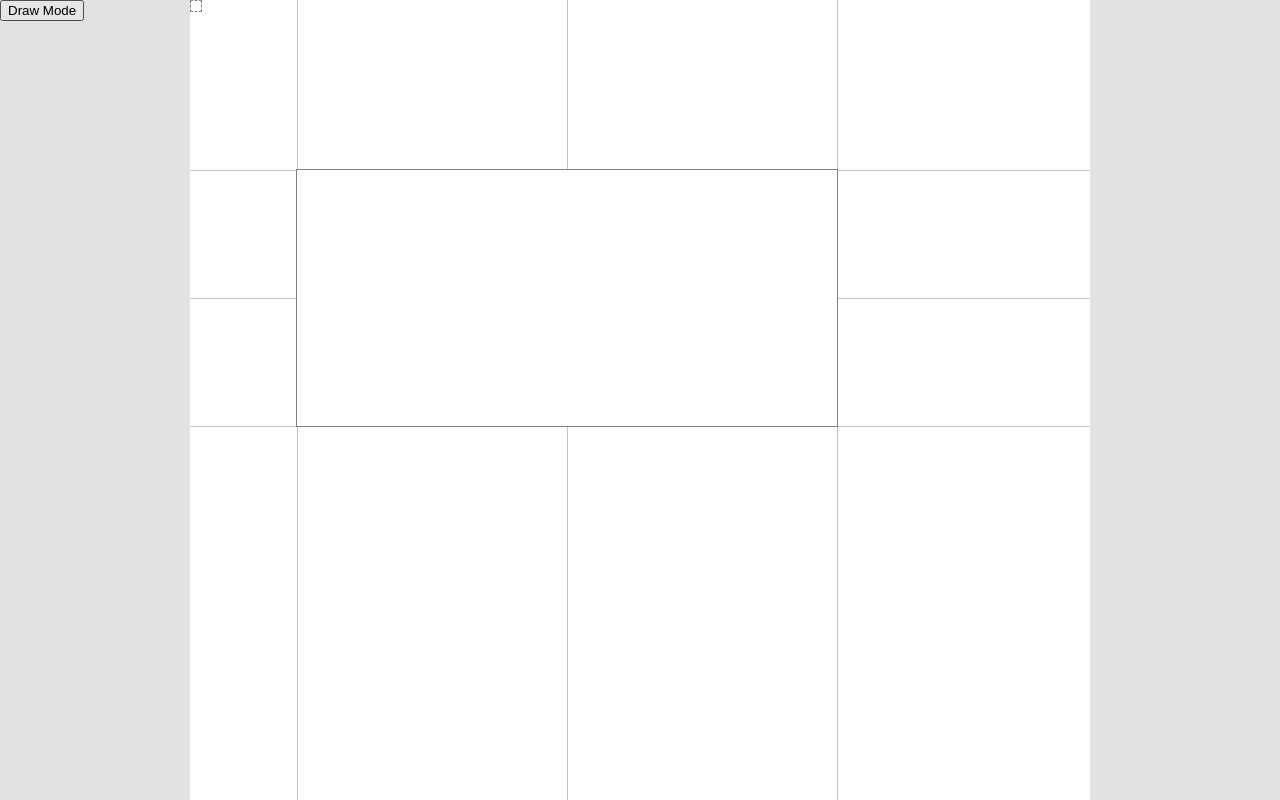
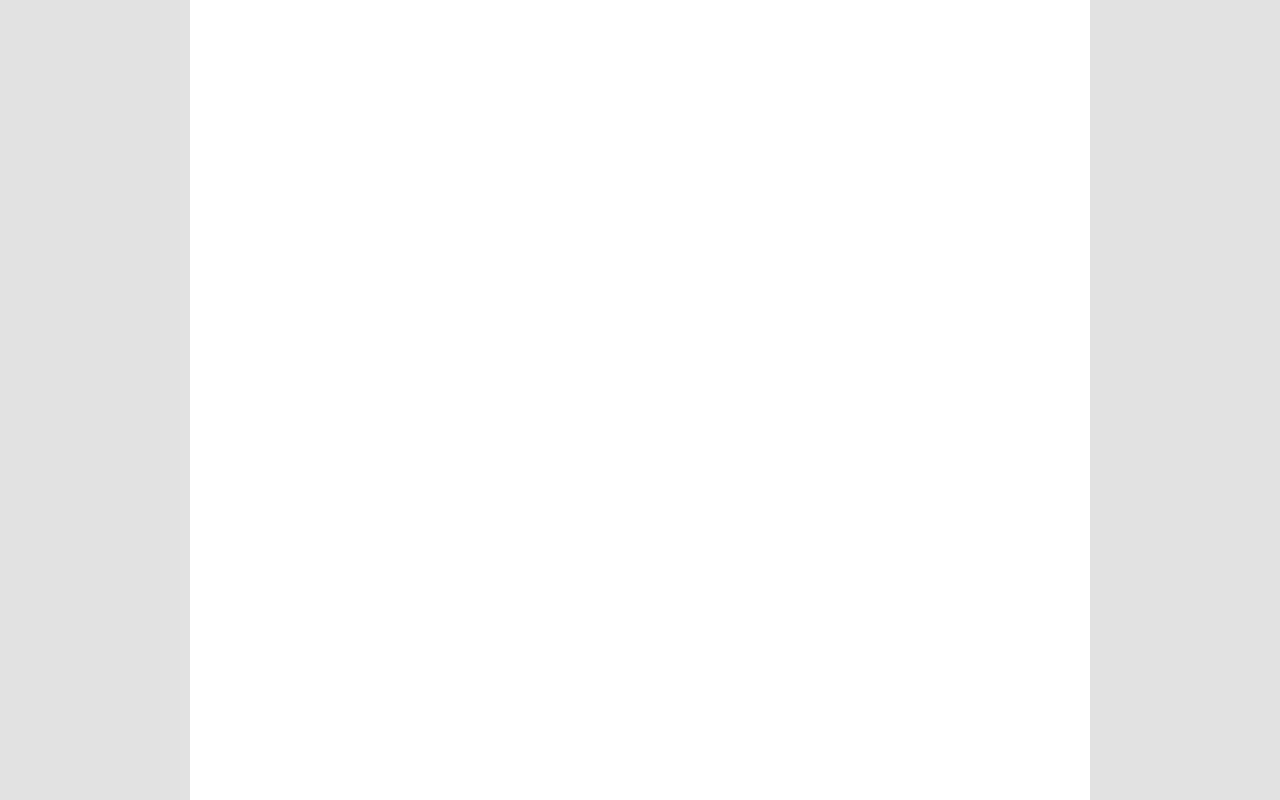
Before and after one commit to luancaike/ng-craftable, an Angular app: page / in a window 1280 px wide. Shown: the top 800 px of the page. Built offline with nearby package versions, Linux system fonts and the light colour scheme.

Commit message:
Guide line system and Snap to Guide

```diff
--- a/src/app/app.component.html
+++ b/src/app/app.component.html
@@ -1,38 +1,34 @@
 <div class="workspace" #workspace>
+  <div class="guide-container" #guideContainer>
+  </div>
   <div class="canvas-container" #canvasContainer (mousedown)="initDraw($event)">
     <div class="draw-preview"></div>
     <ng-container *ngFor="let item of allLegoConfig; trackBy: trackById">
       <div
         #lego
-        [class.select]="selectedLego === lego"
+        [class.select]="selectedLego.includes(lego)"
         class="lego-item"
         [style.width.px]="item.width"
         [style.height.px]="item.height"
         [style.left.px]="item.x"
         [style.top.px]="item.y"
       >
-        <div class="resize-handler left" (mousedown)="resizeLeft($event, item)"></div>
-        <div class="resize-handler top" (mousedown)="resizeTop($event, item)"></div>
-        <div class="resize-handler right" (mousedown)="resizeRight($event, item)"></div>
-        <div class="resize-handler bottom" (mousedown)="resizeBottom($event, item)"></div>
+        <div class="resize-handler left" (mousedown)="resize($event,'left', item)"></div>
+        <div class="resize-handler top" (mousedown)="resize($event, 'top',item)"></div>
+        <div class="resize-handler right" (mousedown)="resize($event,'right', item)"></div>
+        <div class="resize-handler bottom" (mousedown)="resize($event, 'bottom', item)"></div>
 
-        <div class="resize-handler left-top" (mousedown)="resizeLeft($event, item) || resizeTop($event, item)"></div>
-        <div class="resize-handler right-top" (mousedown)="resizeRight($event, item) || resizeTop($event, item)"></div>
-        <div class="resize-handler left-bottom" (mousedown)="resizeLeft($event, item) || resizeBottom($event, item)"></div>
-        <div class="resize-handler right-bottom" (mousedown)="resizeRight($event, item) || resizeBottom($event, item)"></div>
+        <div class="resize-handler left-top"
+             (mousedown)="resize($event,'left', item) || resize($event, 'top',item)"></div>
+        <div class="resize-handler right-top"
+             (mousedown)="resize($event,'right', item) || resize($event, 'top',item)"></div>
+        <div class="resize-handler left-bottom"
+             (mousedown)="resize($event,'left', item) || resize($event, 'bottom', item)"></div>
+        <div class="resize-handler right-bottom"
+             (mousedown)="resize($event,'right', item) || resize($event, 'bottom', item)"></div>
 
         <div class="lego-container" (mousedown)="selectLego($event, item, lego)"></div>
       </div>
-      <ng-container *ngFor="let line of item.lineGuides.y;">
-        <div class="line-guide-y"
-             [style.top.px]="line"
-        ></div>
-      </ng-container>
-      <ng-container *ngFor="let line of item.lineGuides.x">
-        <div class="line-guide-x"
-             [style.left.px]="line"></div>
-      </ng-container>
     </ng-container>
   </div>
 </div>
-<button class="btn-draw" (click)="isDrawMode = true">Draw Mode</button>
--- a/src/app/app.component.scss
+++ b/src/app/app.component.scss
@@ -7,19 +7,19 @@
   user-select: none;
 }
 
-.canvas-container {
+.guide-container {
   position: absolute;
   width: 900px;
-  height: 1280px;
-  background: white;
-  flex: 0 0 900px;
+  height: 1200px;
 
   .line-guide-y, .line-guide-x {
-    z-index: 1;
-    background: #c4c4c4;
+    z-index: 2;
+    box-sizing: border-box;
     position: absolute;
     left: 0;
     top: 0;
+    background: deepskyblue;
+    color: deepskyblue;
   }
 
   .line-guide-y {
@@ -32,16 +32,24 @@
     height: 100%;
     width: 1px;
   }
+}
+
+.canvas-container {
+  position: absolute;
+  width: 900px;
+  height: 1200px;
+  background: white;
+  flex: 0 0 900px;
 
   .lego-item {
     position: absolute;
-    background: white;
-    outline: grey 1px solid;
+    box-sizing: border-box;
+    background: rgba(0, 191, 255, 0.5);
     z-index: 2;
 
     &.select {
       position: absolute;
-      outline: deepskyblue 2px solid;
+      border: deepskyblue 2px solid;
 
       .lego-container {
         cursor: move;
@@ -66,11 +74,11 @@
       }
 
       &.top {
-        top: -2px;
+        top: -5px;
       }
 
       &.bottom {
-        bottom: -2px;
+        bottom: -5px;
       }
 
       &.left, &.right {
@@ -81,11 +89,11 @@
       }
 
       &.left {
-        left: -2px;
+        left: -5px;
       }
 
       &.right {
-        right: -2px;
+        right: -5px;
       }
 
       &.left-top, &.right-top, &.left-bottom, &.right-bottom {
@@ -94,26 +102,26 @@
       }
 
       &.left-top {
-        top: -2px;
-        left: -2px;
+        top: -5px;
+        left: -5px;
         cursor: nw-resize;
       }
 
       &.right-top {
-        top: -2px;
-        right: -2px;
+        top: -5px;
+        right: -5px;
         cursor: ne-resize;
       }
 
       &.left-bottom {
-        bottom: -2px;
-        left: -2px;
+        bottom: -5px;
+        left: -5px;
         cursor: sw-resize;
       }
 
       &.right-bottom {
-        bottom: -2px;
-        right: -2px;
+        bottom: -5px;
+        right: -5px;
         cursor: se-resize;
       }
     }
@@ -121,6 +129,7 @@
 }
 
 .draw-preview {
+  display: none;
   position: absolute;
   top: 0;
   left: 0;
@@ -128,9 +137,3 @@
   width: 10px;
   border: grey 1px dashed;
 }
-
-.btn-draw {
-  position: absolute;
-  top: 0;
-  left: 0;
-}
--- a/src/app/app.component.ts
+++ b/src/app/app.component.ts
@@ -1,6 +1,6 @@
 import {DOCUMENT} from '@angular/common';
 import {AfterViewInit, Component, ElementRef, Inject, OnDestroy, ViewChild, ViewEncapsulation} from '@angular/core';
-import {fromEvent, Subscription} from 'rxjs';
+import {fromEvent} from 'rxjs';
 import {takeUntil} from 'rxjs/operators';
 
 @Component({
@@ -12,24 +12,23 @@ import {takeUntil} from 'rxjs/operators';
 export class AppComponent implements AfterViewInit, OnDestroy {
   @ViewChild('canvasContainer') canvasContainerRef: ElementRef<HTMLElement>;
   @ViewChild('workspace') workspaceRef: ElementRef<HTMLElement>;
-  public allLegoConfig = [
-    {
-      id: 1,
-      height: 256,
-      width: 540,
-      x: 107,
-      y: 170,
-      lineGuides: {
-        x: [107, 377, 647],
-        y: [170, 298, 426]
-      }
-    }
-  ];
-  public isDrawMode = false;
-  public selectedLego = null;
-  private subscriptions: Subscription[] = [];
+  @ViewChild('guideContainer') guideContainerRef: ElementRef<HTMLElement>;
+  public minWidth = 50;
+  public minHeight = 50;
+  public allLegoConfig = [];
+  lineGuides = {
+    x: [{parent: 'fixed', position: 0}, {parent: 'fixed', position: 450}, {parent: 'fixed', position: 900}],
+    y: [{parent: 'fixed', position: 0}, {parent: 'fixed', position: 600}, {parent: 'fixed', position: 1200}]
+  };
+  public isDrawMode = true;
+  public isDragging = false;
+  public selectedLego = [];
 
   constructor(@Inject(DOCUMENT) private document: Document) {
+  }
+
+  get guideContainer(): HTMLElement {
+    return this.guideContainerRef.nativeElement;
   }
 
   get canvasContainer(): HTMLElement {
@@ -77,9 +76,9 @@ export class AppComponent implements AfterViewInit, OnDestroy {
 
   getMaxAndMinBounds(): any {
     const maxBoundX =
-      this.canvasContainer.offsetLeft + this.canvasContainer.offsetWidth - 1;
+      this.canvasContainer.offsetLeft + this.canvasContainer.offsetWidth;
     const maxBoundY =
-      this.canvasContainer.offsetTop + this.canvasContainer.offsetHeight - 1;
+      this.canvasContainer.offsetTop + this.canvasContainer.offsetHeight;
     const minBoundX = this.canvasContainer.offsetLeft;
     const minBoundY = this.canvasContainer.offsetTop;
     return {maxBoundX, maxBoundY, minBoundX, minBoundY};
@@ -94,62 +93,60 @@ export class AppComponent implements AfterViewInit, OnDestroy {
   }
 
   initDraw(eventStart: MouseEvent): void {
+    if (this.isDragging) {
+      return;
+    }
     const {maxBoundX, maxBoundY, minBoundX, minBoundY} = this.getMaxAndMinBounds();
     const {dragEnd$, drag$} = this.getMouseEvents();
-
-    if (!this.isDrawMode) {
-      return;
-    }
     let dragEndSub;
     let dragSub;
     let debounced;
     let width = 0;
     let height = 0;
     const newLego: any = {};
-    const initialX = Math.abs(eventStart.pageX - minBoundX);
-    const initialY = Math.abs(eventStart.pageY - minBoundY);
-    newLego.x = initialX;
-    newLego.y = initialY;
+    const startX = eventStart.pageX - minBoundX;
+    const startY = eventStart.pageY - minBoundY;
+    newLego.x = startX;
+    newLego.y = startY;
     debounced = setTimeout(() => {
       this.stateDrawGuidelines();
-      this.changeDrawGuidelines(initialX, initialY);
       dragSub = drag$.subscribe(eventDrag => {
-
-        width = Math.max(minBoundX, Math.min(maxBoundX, eventDrag.pageX)) - initialX - minBoundX;
-        height = Math.max(minBoundY, Math.min(maxBoundY, eventDrag.pageY)) - initialY - minBoundY;
-
-        if (width < 0) {
-          width = Math.abs(width);
-          const newX = initialX - width;
-          newLego.x = newX;
-          this.changeDrawGuidelines(newX);
+        const mouseX = Math.max(minBoundX, Math.min(maxBoundX, eventDrag.pageX)) - minBoundX;
+        const mouseY = Math.max(minBoundY, Math.min(maxBoundY, eventDrag.pageY)) - minBoundY;
+        width = Math.abs(mouseX - startX);
+        height = Math.abs(mouseY - startY);
+        if (mouseX < startX) {
+          newLego.x = mouseX;
         }
-        if (height < 0) {
-          height = Math.abs(height);
-          const newY = initialY - height;
-          newLego.y = newY;
-          this.changeDrawGuidelines(null, newY);
+        if (mouseY < startY) {
+          newLego.y = mouseY;
         }
-        newLego.width = width < 50 ? 50 : width;
-        newLego.height = height < 50 ? 50 : height;
-        this.changeDrawGuidelines(null, null, width, height);
-
+        newLego.width = width;
+        newLego.height = height;
+        this.snapToGuideLine(newLego, true);
+        this.changeDrawGuidelines(newLego.x, newLego.y, newLego.width, newLego.height);
       });
     }, 300);
     dragEndSub = dragEnd$.subscribe(() => {
       clearTimeout(debounced);
+      this.hiddenAllHighlightLines();
       this.stateDrawGuidelines(false);
+      newLego.width = newLego.width < this.minWidth ? this.minWidth : newLego.width;
+      newLego.height = newLego.height < this.minHeight ? this.minHeight : newLego.height;
       if (width && height) {
         this.addNewLego(newLego);
-        this.isDrawMode = false;
         width = 0;
         height = 0;
       }
+      if (dragSub) {
+        dragSub.unsubscribe();
+      }
+      dragEndSub.unsubscribe();
     });
-    this.subscriptions.push.apply(this.subscriptions, [dragEndSub, dragSub]);
   }
 
   initDrag(eventStart: MouseEvent, item): void {
+    this.isDragging = true;
     const {maxBoundX, maxBoundY, minBoundX, minBoundY} = this.getMaxAndMinBounds();
     const {dragEnd$, drag$} = this.getMouseEvents();
     const initialX = eventStart.pageX - minBoundX;
@@ -157,6 +154,7 @@ export class AppComponent implements AfterViewInit, OnDestroy {
     const offsetX = initialX - (item.x);
     const offsetY = initialY - (item.y);
     let dragEndSub;
+    this.removeGuideLinesByLego(item);
     const dragSub = drag$.subscribe(eventDrag => {
       let newX = eventDrag.pageX - minBoundX - offsetX;
       let newY = eventDrag.pageY - minBoundY - offsetY;
@@ -164,110 +162,160 @@ export class AppComponent implements AfterViewInit, OnDestroy {
       newY = newY + item.height + minBoundY > maxBoundY ? maxBoundY - minBoundY - item.height : newY;
       item.x = Math.max(0, newX);
       item.y = Math.max(0, newY);
+      this.snapToGuideLine(item);
       dragEndSub = dragEnd$.subscribe(() => {
+        this.hiddenAllHighlightLines();
+        this.calcLineGuides(item);
+        dragSub.unsubscribe();
+        dragEndSub.unsubscribe();
+        this.isDragging = false;
       });
     });
-    this.subscriptions.push.apply(this.subscriptions, [dragSub, dragEndSub]);
+  }
+
+  snapToGuideLine(item, isResize = false): void {
+    this.hiddenAllHighlightLines();
+    this.setGuidelineSnap('x', item, isResize);
+    this.setGuidelineSnap('y', item, isResize);
+  }
+
+  showHighlightLines(axis, position): void {
+    const className = 'line-guide-' + axis;
+    const element = this.document.createElement('div');
+    element.classList.add(className);
+    element.style[axis === 'x' ? 'left' : 'top'] = `${position}px`;
+    this.guideContainer.append(element);
+  }
+
+  hiddenAllHighlightLines(): void {
+    const data = this.document.querySelectorAll('[class*="line-guide-"]');
+    data.forEach(el => el.remove());
+  }
+
+  setGuidelineSnap(axis, lego, isResize = false): any {
+    const side = axis === 'x' ? 'width' : 'height';
+    const size = lego[side];
+    const distance = lego[axis];
+    const snapSize = 2;
+    const halfSideLength = Math.abs(size / 2);
+    const endDistance = distance + size;
+    const center = distance + halfSideLength;
+    for (const item of this.lineGuides[axis]) {
+      let showGuide = false;
+      if (Math.abs((item.position - distance)) <= snapSize) {
+        lego[axis] = item.position;
+        showGuide = true;
+      } else if (Math.abs(center - item.position) <= snapSize) {
+        if (isResize) {
+          lego[side] = Math.round(Math.abs(item.position - distance) * 2); // resize snap behavior
+        } else {
+          lego[axis] = item.position - halfSideLength;
+        }
+        showGuide = true;
+      } else if (Math.abs(endDistance - item.position) <= snapSize) {
+        if (isResize) {
+          lego[side] = Math.abs(item.position - distance);
+        } else {
+          lego[axis] = item.position - size;
+        }
+        showGuide = true;
+      }
+      if (showGuide) {
+        this.showHighlightLines(axis, item.position);
+      }
+    }
+
+  }
+
+  removeGuideLinesByLego(item): void {
+    this.lineGuides.x = this.lineGuides.x.filter(el => el.parent !== item.id);
+    this.lineGuides.y = this.lineGuides.y.filter(el => el.parent !== item.id);
+  }
+
+  calcLineGuides(item): void {
+    this.removeGuideLinesByLego(item);
+    this.lineGuides.x = [
+      ...this.lineGuides.x,
+      ...[
+        {parent: item.id, position: item.x},
+        {parent: item.id, position: item.x + Math.round(item.width / 2)},
+        {parent: item.id, position: item.x + item.width}
+      ]
+    ];
+    this.lineGuides.y = [
+      ...this.lineGuides.y,
+      ...[
+        {parent: item.id, position: item.y},
+        {parent: item.id, position: item.y + Math.round(item.height / 2)},
+        {parent: item.id, position: item.y + item.height}
+      ]
+    ];
   }
 
   addNewLego(newLego): void {
     newLego.id = this.allLegoConfig.length + 1;
+    this.calcLineGuides(newLego);
     this.allLegoConfig.push(newLego);
   }
 
   selectLego(eventStart: MouseEvent, item, lego: HTMLElement): void {
-    this.selectedLego = lego;
+    this.selectedLego = [lego];
     this.initDrag(eventStart, item);
   }
 
-  resizeLeft(eventStart: MouseEvent, item): void {
-    const {maxBoundX, maxBoundY, minBoundX, minBoundY} = this.getMaxAndMinBounds();
+  resize(eventStart: MouseEvent, direction, item): void {
+    const {minBoundX, maxBoundX, maxBoundY, minBoundY} = this.getMaxAndMinBounds();
     let dragEndSub;
 
     const initialX = eventStart.pageX - minBoundX;
+    const initialY = eventStart.pageY - minBoundY;
+    const offsetY = item.y;
+    const height = item.height;
     const offsetX = item.x;
     const width = item.width;
     const {dragEnd$, drag$} = this.getMouseEvents();
-
+    this.removeGuideLinesByLego(item);
     const dragSub = drag$.subscribe(eventDrag => {
+      if (direction === 'right') {
+        const reduceX = Math.min(maxBoundX, eventDrag.pageX) - initialX - minBoundX;
+        item.width = Math.max(this.minWidth, width + reduceX);
+      }
+      if (direction === 'left') {
         const reduceX = eventDrag.pageX - initialX - minBoundX;
         const reduceWidth = width - reduceX;
-      if (reduceWidth >= 50) {
+        if (reduceWidth >= this.minWidth) {
           item.x = Math.max(0, offsetX + reduceX);
         }
         if (item.x) {
-        item.width = Math.max(50, width - reduceX);
+          item.width = Math.max(this.minWidth, width - reduceX);
         }
-      dragEndSub = dragEnd$.subscribe(() => {
-      });
-    });
-    this.subscriptions.push.apply(this.subscriptions, [dragSub, dragEndSub]);
-
       }
 
-  resizeRight(eventStart: MouseEvent, item): void {
-    const {maxBoundX, maxBoundY, minBoundX, minBoundY} = this.getMaxAndMinBounds();
-    let dragEndSub;
-
-    const initialX = eventStart.pageX - minBoundX;
-    const offsetX = item.x;
-    const width = item.width;
-    const {dragEnd$, drag$} = this.getMouseEvents();
-
-    const dragSub = drag$.subscribe(eventDrag => {
-      const reduceX = Math.min(maxBoundX, eventDrag.pageX) - initialX - minBoundX;
-      item.width = Math.max(50, width + reduceX);
-      dragEndSub = dragEnd$.subscribe(() => {
-      });
-    });
-    this.subscriptions.push.apply(this.subscriptions, [dragSub, dragEndSub]);
-
-  }
-
-  resizeTop(eventStart: MouseEvent, item): void {
-    const {minBoundY} = this.getMaxAndMinBounds();
-    let dragEndSub;
-
-    const initialY = eventStart.pageY - minBoundY;
-    const offsetY = item.y;
-    const height = item.height;
-    const {dragEnd$, drag$} = this.getMouseEvents();
-
-    const dragSub = drag$.subscribe(eventDrag => {
+      if (direction === 'top') {
         const reduceY = eventDrag.pageY - initialY - minBoundY;
         const reduceHeight = height - reduceY;
-      if (reduceHeight >= 50) {
+        if (reduceHeight >= this.minHeight) {
           item.y = Math.max(0, offsetY + reduceY);
         }
         if (item.y) {
-        item.height = Math.max(50, height - reduceY);
+          item.height = Math.max(this.minHeight, height - reduceY);
         }
+      }
+      if (direction === 'bottom') {
+        const reduceY = Math.min(maxBoundY, eventDrag.pageY) - initialY - minBoundY;
+        item.height = Math.max(this.minHeight, height + reduceY);
+      }
+
+      this.snapToGuideLine(item, true);
       dragEndSub = dragEnd$.subscribe(() => {
+        this.calcLineGuides(item);
+        this.hiddenAllHighlightLines();
+        dragSub.unsubscribe();
+        dragEndSub.unsubscribe();
       });
     });
-    this.subscriptions.push.apply(this.subscriptions, [dragSub, dragEndSub]);
-
-  }
-
-  resizeBottom(eventStart: MouseEvent, item): void {
-    const {maxBoundY, minBoundY} = this.getMaxAndMinBounds();
-    let dragEndSub;
-
-    const initialY = eventStart.pageY - minBoundY;
-    const height = item.height;
-    const {dragEnd$, drag$} = this.getMouseEvents();
-
-    const dragSub = drag$.subscribe(eventDrag => {
-      const reduceY = Math.min(maxBoundY, eventDrag.pageY) - initialY - minBoundY;
-      item.height = Math.max(50, height + reduceY);
-      dragEndSub = dragEnd$.subscribe(() => {
-      });
-    });
-    this.subscriptions.push.apply(this.subscriptions, [dragSub, dragEndSub]);
-
   }
 
   ngOnDestroy(): void {
-    this.subscriptions.forEach(s => s && s.unsubscribe && s.unsubscribe());
   }
 }
```
Lines whose indentation alone changed are shown as unchanged.
